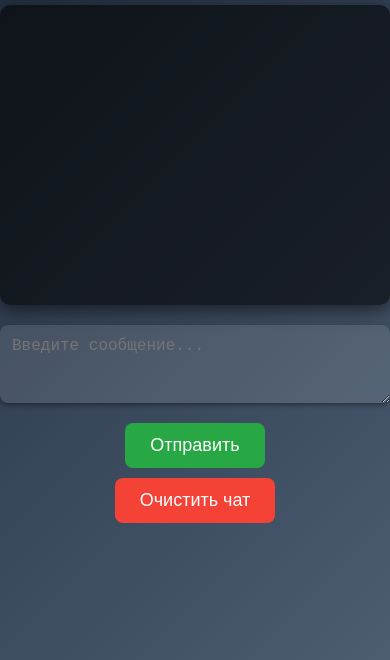
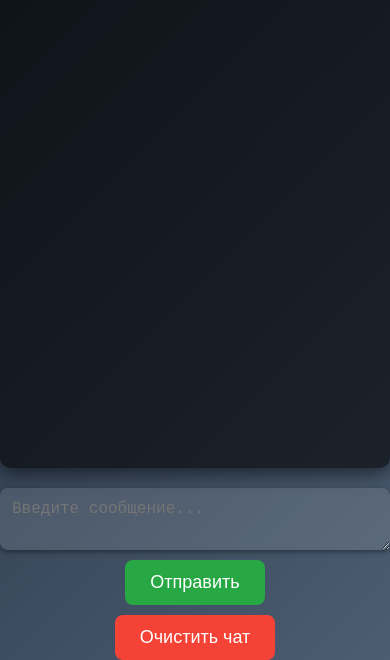
Before and after one commit to KinderModddins/MistralAi, a plain HTML site: page index.html in a window 390 px wide. Shown: the part 184-844 px from the top of the page. Drawn offline with nearby package versions, Linux system fonts and the light colour scheme.

Commit message:
Update index.html

```diff
--- a/index.html
+++ b/index.html
@@ -4,6 +4,7 @@
   <meta charset="UTF-8">
   <meta name="viewport" content="width=device-width, initial-scale=1.0">
   <title>Чат с Мистралом</title>
+  <script src="https://cdn.jsdelivr.net/npm/marked/marked.min.js"></script> <!-- Подключаем библиотеку marked.js -->
   <style>
     * {
       margin: 0;
@@ -20,6 +21,7 @@
       height: 100vh;
       flex-direction: column;
       text-align: center;
+      overflow: hidden;
     }
 
     h1 {
@@ -30,16 +32,18 @@
 
     #chatBox {
       width: 100%;
-      max-width: 600px;
-      height: 400px;
+      height: 100%;
+      max-width: 800px;
+      background: rgba(0, 0, 0, 0.6);
       border-radius: 10px;
-      background: rgba(0, 0, 0, 0.6); /* Прозрачный фон с темным оттенком */
-      padding: 15px;
+      padding: 20px;
       overflow-y: auto;
-      margin-bottom: 20px;
       box-shadow: 0 4px 20px rgba(0, 0, 0, 0.6);
+      font-size: 16px;
       text-align: left;
-      font-size: 16px;
+      display: flex;
+      flex-direction: column;
+      justify-content: flex-end;
     }
 
     .chat-message {
@@ -47,6 +51,7 @@
       padding: 12px;
       border-radius: 8px;
       font-size: 18px;
+      word-wrap: break-word;
     }
 
     .user-message {
@@ -69,8 +74,16 @@
       background-color: rgba(255, 255, 255, 0.1);
       color: #fff;
       font-size: 16px;
-      margin-bottom: 20px;
+      margin-top: 20px;
       box-shadow: 0 2px 5px rgba(0, 0, 0, 0.4);
+      transition: height 0.3s ease;
+      min-height: 40px;
+    }
+
+    #userInput:focus {
+      height: 120px; /* Увеличиваем поле при фокусе */
+      background-color: rgba(255, 255, 255, 0.2);
+      box-shadow: 0 4px 10px rgba(0, 0, 0, 0.6);
     }
 
     #sendButton {
@@ -82,6 +95,7 @@
       cursor: pointer;
       font-size: 18px;
       transition: background-color 0.3s;
+      margin-top: 10px;
     }
 
     #sendButton:hover {
@@ -105,9 +119,6 @@
     }
 
     @media (max-width: 768px) {
-      #chatBox {
-        height: 300px;
-      }
       h1 {
         font-size: 28px;
       }
@@ -140,7 +151,7 @@
       const chatBox = document.getElementById('chatBox');
       chatBox.innerHTML += `
         <div class="chat-message user-message">
-          ${userMessage}
+          ${marked(userMessage)} <!-- Рендерим Markdown с помощью библиотеки marked.js -->
         </div>
       `;
 
@@ -167,7 +178,7 @@
         // Показываем ответ бота в чате
         chatBox.innerHTML += `
           <div class="chat-message bot-message">
-            ${botReply}
+            ${marked(botReply)} <!-- Рендерим Markdown с помощью библиотеки marked.js -->
           </div>
         `;
         chatBox.scrollTop = chatBox.scrollHeight;  // Прокручиваем вниз
@@ -177,7 +188,7 @@
         const chatBox = document.getElementById('chatBox');
         chatBox.innerHTML += `
           <div class="chat-message bot-message">
-            ${botReply}
+            ${marked(botReply)} <!-- Рендерим Markdown с помощью библиотеки marked.js -->
           </div>
         `;
       }
```
